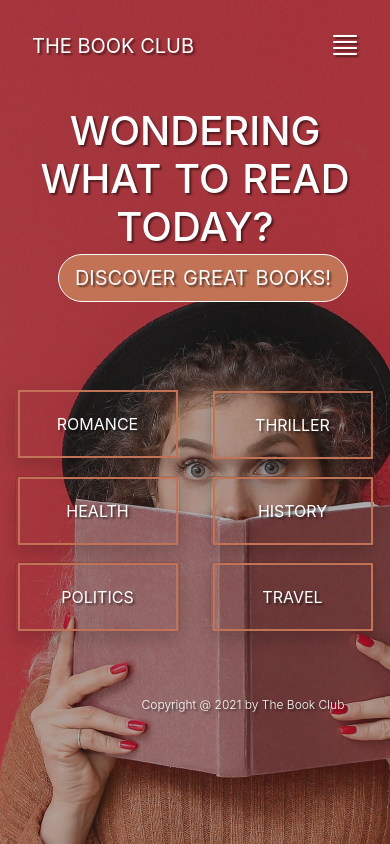
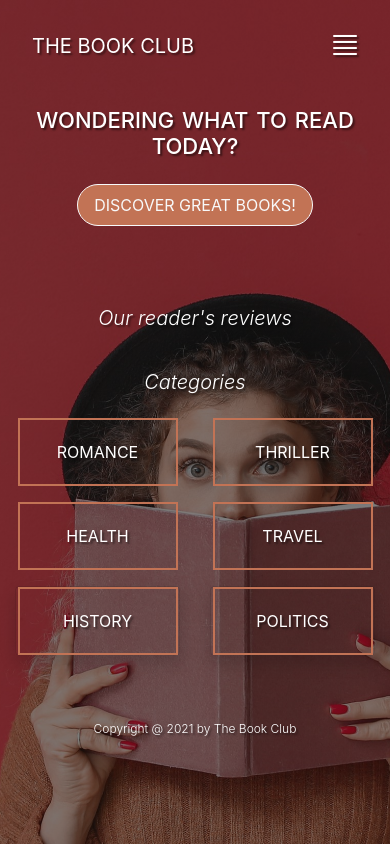
Before and after one commit to DinaPapsujevica/MP3-TheBookClub, a Flask app: page / in a window 390 px wide. Run offline with Flask 2, Linux system fonts and the light colour scheme; data that the repository does not hold is empty; some libraries are stand-ins or nearby versions.

Commit message:
Add media queries css to landing page

```diff
--- a/static/css/style.css
+++ b/static/css/style.css
@@ -5,7 +5,7 @@
 }
 
 body {
-    background-image: linear-gradient(rgba(0, 0, 0, 0.3), rgba(0, 0, 0, 0.3)), url(img/hero2.jpg);
+    background-image: linear-gradient(rgba(0, 0, 0, 0.5), rgba(0, 0, 0, 0.5)), url(img/hero2.jpg);
     background-position: center center;
     background-repeat: no-repeat;
     background-attachment: fixed;
@@ -68,6 +68,22 @@ form {
 .category-card a {
     color: #fff;
 }
-.category-card a:hover {
+/* .category-card a:hover {
     text-decoration: none;
+} */
+
+/* ------------------------------------------ Media queries */
+/* Small phones to small tablets from 481 to 767px */
+@media only screen and (max-width: 767px) {
+ .hero-heading {
+    font-size: 22px;
+  }
+
+  .btn-main {
+    font-size: 16px;
+  }
+
+  form {
+      margin: 2px;
+  }
 }
--- a/templates/add_book.html
+++ b/templates/add_book.html
@@ -10,7 +10,7 @@
                 <div class="row">
                     <div class="col-md-6 form-group mt-3">
                         <label for="image_url"><i class="bi bi-image mr-2"></i>Image</label>
-                        <input type="url" class="form-control" id="image_url" name="image_url" required>
+                        <input type="image" class="form-control" id="image_url" name="image_url" required>
                     </div>
                 </div>
                 <!-- title -->
--- a/templates/base.html
+++ b/templates/base.html
@@ -92,7 +92,7 @@
     <footer>
         <div class="row mt-5">
             <div class="col text-center text-white font-weight-light text-shadow">
-                <p class="ml-5 pl-5" style="font-size: 12px;">Copyright &commat; 2021 by The Book Club</p>
+                <p style="font-size: 12px;">Copyright &commat; 2021 by The Book Club</p>
             </div>
         </div>
     </footer>
--- a/templates/books.html
+++ b/templates/books.html
@@ -4,21 +4,27 @@
     <!-- hero section -->
     <div>
         <div class="jumbotron bg-transparent text-uppercase text-center">
-            <h1 class="text-white text-shadow hero-heading">Wondering what to read today?
-            <a class="btn btn-outline-light btn-lg btn-main ml-3" href="{{ url_for('register') }}" role="button">Discover great books!</a></h1>
-
+            <h1 class="text-white text-shadow hero-heading">Wondering what to read today?</h1>
+            <a class="btn btn-outline-light btn-lg btn-main mt-3" href="{{ url_for('register') }}" role="button">Discover great books!</a>
         </div>
     </div>
 
-    <div class="container-fluid ">
-
-        <div class="row mt-5">
+    <div class="container-fluid">
+        <div class="row">
+            <div class="col-md-6">
+                <div class="row mt-3 mb-3">
+                    <div class="col text-center">
+                        <h5 class="text-white font-italic font-weight-light text-shadow">
+                        Our reader's reviews
+                        </h5>
+                    </div>
+                </div>
+                <div class="row">
                     {% for book in books %}
-                <div class="col-8">
-                    <!-- <h5 class="text-white font-italic font-weight-light text-shadow text-left ml-5 pl-5 mb-3">Our reader's reviews</h5> -->
-                    <div class="card bg-transparent shadow mb-3" style="width: 20rem; border: 2px solid #c27355; color: #fff;">
-                        <div class="card-body">
-                            <img src="{{ book.image }}" class="card-img-top" alt="book image">
+                        <div class="col-12">
+                            <div class="card bg-transparent shadow mb-3 mx-auto" style="width: 20rem; border: 2px solid #c27355; color: #fff;">
+                                <div class="card-body text-center">
+                                    <img src="{{ book.image }}" class="card-img-top img-thumbnail" alt="book image">
                                     <h5 class="card-title">
                                         <strong>{{ book.title }}</strong> : {{ book.author }}
                                     </h5>
@@ -28,7 +34,7 @@
                                     <p><em>by: {{ book.created_by }}</em></p>
                                 </div>
                                 <div class="row mb-3">
-                            <div class="col-6 text-center">
+                                    <div class="col text-center">
                                         {% if session.user|lower == book.created_by|lower %}
                                             <a href="{{ url_for('edit_book', book_id=book._id) }}" class=" btn-primary btn-sm mr-2">Edit</a>
                                             <a href="{{ url_for('delete_book', book_id=book._id) }}" class=" btn-danger btn-sm">Delete</a>
@@ -38,20 +44,126 @@
                             </div>
                         </div>
                     {% endfor %}
+                </div>
+            </div>
+            <div class="col-md-6 ">
+                <div class="row mt-3 mb-3">
+                    <div class="col text-center">
+                        <h5 class="text-white font-italic font-weight-light text-shadow">
+                            Categories
+                        </h5>
+                    </div>
+                </div>
+                <div class="row mb-3">
+                    <div class="col-6">
+                        <div class="card-body text-uppercase text-center text-shadow category-card">
+                            <a href="#" class="text-decoration-none">Romance</a>
+                        </div>
+                    </div>
+                    <div class="col-6">
+                        <div class="card-body text-uppercase text-center text-shadow category-card">
+                            <a href="#" class="text-decoration-none">Thriller</a>
+                        </div>
+                    </div>
+                </div>
+                <div class="row mb-3">
+                    <div class="col-6">
+                        <div class="card-body text-uppercase text-center text-shadow category-card">
+                            <a href="#" class="text-decoration-none">Health</a>
+                        </div>
+                    </div>
+                    <div class="col-6">
+                        <div class="card-body text-uppercase text-center text-shadow category-card">
+                            <a href="#" class="text-decoration-none">Travel</a>
+                        </div>
+                    </div>
+                </div>
+                <div class="row">
+                    <div class="col-6">
+                        <div class="card bg-transparent shadow mb-3">
+                            <div class="card-body text-uppercase text-center text-shadow category-card">
+                                <a href="#" class="text-decoration-none">History</a>
+                            </div>
+                        </div>
+                    </div>
+                    <div class="col-6">
+                        <div class="card bg-transparent shadow mb-3">
+                            <div class="card-body text-uppercase text-center text-shadow category-card">
+                                <a href="#" class="text-decoration-none">Politics</a>
+                            </div>
+                        </div>
+                    </div>
+                </div>
+            </div>
+        </div>
+    </div>
+    <!-- <div class="container-fluid ">
+        <div class="row mt-5">
+            <div class="col-md-6">
+                <h5 class="text-white font-italic font-weight-light text-shadow text-left ml-5 pl-5 mb-3">
+                    Our reader's reviews
+                </h5>
+            </div>
+        </div>
+        <div class="row">
+            {% for book in books %}
+                <div class="col-12 col-md-6 d-flex">
+                    <div class="card bg-transparent shadow mb-3 mx-auto" style="width: 20rem; border: 2px solid #c27355; color: #fff;">
+                        <div class="card-body text-center">
+                            <img src="{{ book.image }}" class="card-img-top img-thumbnail" alt="book image">
+                            <h5 class="card-title">
+                                <strong>{{ book.title }}</strong> : {{ book.author }}
+                            </h5>
+                            <strong>{{ book.category_name }}</strong>
+                            <p class="card-text">{{ book.review_text }}</p>
+                            <p class="card-text">{{ book.date_of_review }}</p>
+                            <p><em>by: {{ book.created_by }}</em></p>
+                        </div>
+                        <div class="row mb-3">
+                            <div class="col text-center">
+                                {% if session.user|lower == book.created_by|lower %}
+                                    <a href="{{ url_for('edit_book', book_id=book._id) }}" class=" btn-primary btn-sm mr-2">Edit</a>
+                                    <a href="{{ url_for('delete_book', book_id=book._id) }}" class=" btn-danger btn-sm">Delete</a>
+                                {% endif %}
+                            </div>
+                        </div>
+                    </div>
+                </div>
+            {% endfor %}
+            <div class="col-12 col-md-6 d-flex">
+                <div class="row">
                     <div class="col">
-                <!-- <h5 class="text-white font-italic font-weight-light text-shadow text-center ml-5 pl-5 mb-3">Categories</h5> -->
+                        <h5 class="text-white font-italic font-weight-light text-shadow text-center ml-5 pl-5 mb-3">Categories</h5>
+                    </div>
+                </div>
                 <div class="row">
                     <div class="col-6 col-md-3 offset-md-3">
                         <div class="bg-transparent shadow mb-3 ">
                             <div class="card-body text-uppercase text-center text-shadow category-card">
-                                <a href="#">Romance</a>
+                                <a href="#" class="text-decoration-none">Romance</a>
                             </div>
                         </div>
                     </div>
                     <div class="col-6 col-md-3 offset-md-1">
                             <div class="card bg-transparent shadow mb-3">
                                 <div class="card-body text-uppercase text-center text-shadow category-card">
-                                <a href="#">Thriller</a>
+                                    <a href="#" class="text-decoration-none">Thriller</a>
+                                </div>
+                            </div>
+                        </div>
+                    </div>
+                    <!-- <div class="row">
+                        <div class="col-6 col-md-3 offset-md-3">
+                            <div class="card bg-transparent shadow mb-3">
+                                <div class="card-body text-uppercase text-center text-shadow category-card">
+                                    <a href="#" class="text-decoration-none">Health</a>
+                                </div>
+                            </div>
+                        </div>
+                        <div class="col-6 col-md-3 offset-md-1">
+                            <div class="card bg-transparent shadow mb-3">
+                                <div class="card-body text-uppercase text-center text-shadow category-card">
+                                    <a href="#" class="text-decoration-none">History</a>
                                 </div>
                             </div>
                         </div>
@@ -60,30 +172,14 @@
                         <div class="col-6 col-md-3 offset-md-3">
                             <div class="card bg-transparent shadow mb-3">
                                 <div class="card-body text-uppercase text-center text-shadow category-card">
-                                <a href="#">Health</a>
+                                    <a href="#" class="text-decoration-none">Politics</a>
                                 </div>
                             </div>
                         </div>
                         <div class="col-6 col-md-3 offset-md-1">
                             <div class="card bg-transparent shadow mb-3">
                                 <div class="card-body text-uppercase text-center text-shadow category-card">
-                                <a href="#">History</a>
-                            </div>
-                        </div>
-                    </div>
-                </div>
-                <div class="row">
-                    <div class="col-6 col-md-3 offset-md-3">
-                        <div class="card bg-transparent shadow mb-3">
-                            <div class="card-body text-uppercase text-center text-shadow category-card">
-                                <a href="#">Politics</a>
-                            </div>
-                        </div>
-                    </div>
-                    <div class="col-6 col-md-3 offset-md-1">
-                        <div class="card bg-transparent shadow mb-3">
-                            <div class="card-body text-uppercase text-center text-shadow category-card">
-                                <a href="#">Travel</a>
+                                    <a href="#" class="text-decoration-none">Travel</a>
                                 </div>
                             </div>
                         </div>
@@ -91,6 +187,7 @@
                 </div>
             </div>
         </div>
+    </div> -->
 
 
 {% endblock %}
```
Lines whose indentation alone changed are shown as unchanged.
